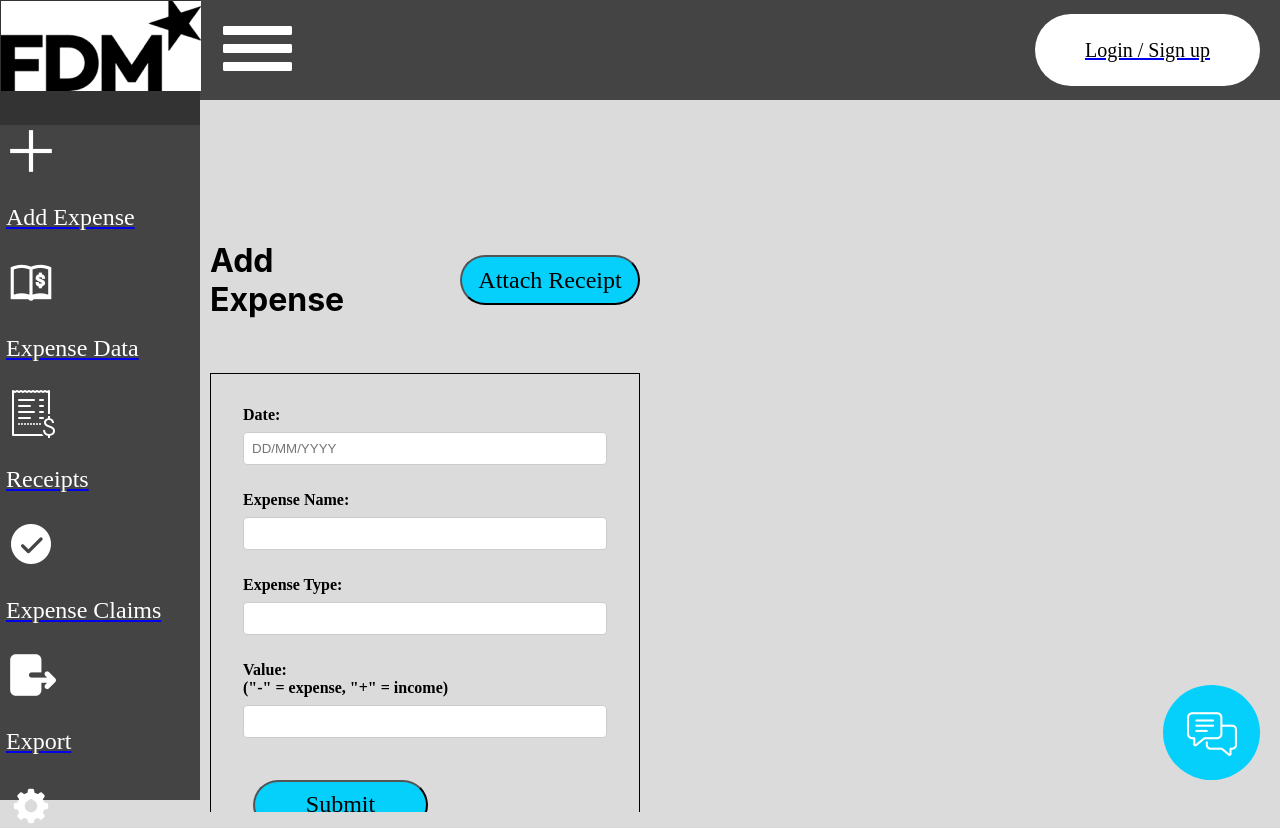
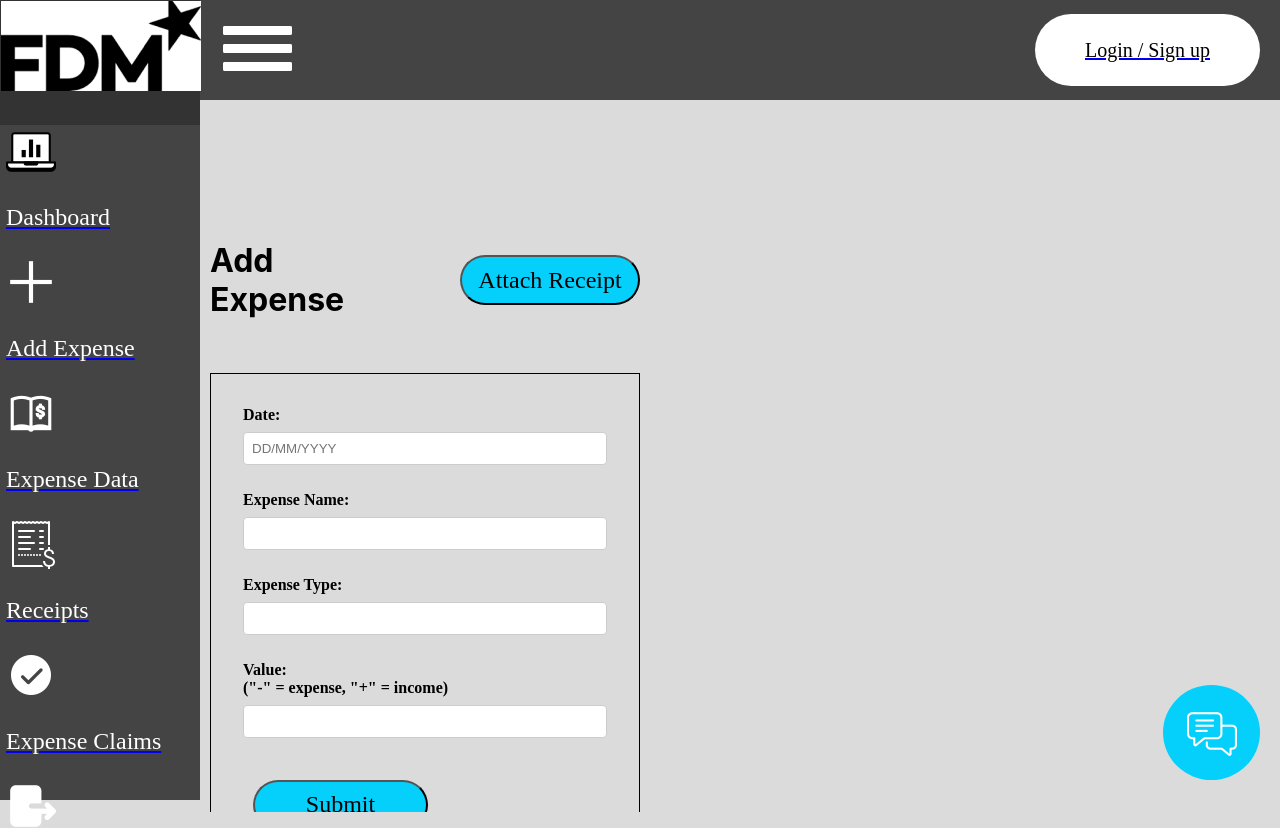
Before and after one commit to Maestrowski/fdm-expense-app, a React (Create React App) app: page /add-expense in a window 1280 px wide. Shown: the top 828 px of the page. Built offline with nearby package versions, Linux system fonts and the light colour scheme.

Commit message:
Introduced a dashboard

```diff
--- a/src/App.js
+++ b/src/App.js
@@ -5,6 +5,7 @@ import LeftBar from './components/LeftBar';
 import Chatbox from './components/Chatbox';
 import Popup from './components/Popup';
 import { BrowserRouter as Router, Route, Routes } from 'react-router-dom';
+import Dashboard from './page/Dashboard';
 import AddExpense from './page/AddExpense';
 import ExpenseData from './page/ExpenseData';
 import Receipts from './page/Receipts';
@@ -42,6 +43,7 @@ function App() {
         <div className='main-content'>
         <Routes> {/* Define routes inside the Switch component */}
           <Route path='/' element={<div></div>}/>
+          <Route path="/dashboard" element={<Dashboard />}/>
           <Route path="/add-expense" element={<AddExpense />} />{' '}
           <Route path="/expense-data" element={<ExpenseData />} />{' '}
           <Route path="/receipts" element={<Receipts />} />{' '}
--- a/src/components/LeftBar.js
+++ b/src/components/LeftBar.js
@@ -13,6 +13,12 @@ const LeftBar = ({isOpen}) => {
       <div className='nav-item' onClick={handleLogoClick}>
         <img src={`icons/Logo.png`} className='nav-logo'/>
       </div>
+      <Link to ="/dashboard">
+        <div className='nav-item'>
+        <img src={`icons/Dashboard.png`} className='nav-icon'/>
+        <p className='item-title'>Dashboard</p>
+        </div>
+      </Link>
       <Link to ="/add-expense">
         <div className='nav-item'>
         <img src={`icons/Plus.png`} className='nav-icon'/>
--- a/src/page/AddExpense.js
+++ b/src/page/AddExpense.js
@@ -31,16 +31,6 @@ const AddExpense = () => {
         setValue('');
         setSelectedFile(null);
     };
-
-    const handleExpenseClaim = (e) => {
-        e.preventDefault();
-        console.log('Expense Claim Sent:', { date, expenseName, expenseType, value});
-        setDate('');
-        setExpenseName('');
-        setExpenseType('');
-        setValue('');
-        setSelectedFile(null);
-    }
 
     const handleAttachReceipt = () => {
         fileInputRef.current.click();
@@ -114,7 +104,6 @@ const AddExpense = () => {
                 onChange={handleFileChange}
                 />
                 <button className='submit-expense'>Submit</button>
-                <button className='submit-btn' onClick={handleExpenseClaim}>Expense Claim</button>
             </form>
         </div>
     </div>
--- /dev/null
+++ b/src/page/Dashboard.js
@@ -0,0 +1,11 @@
+import React from 'react'
+
+const Dashboard = () => {
+  return (
+    <div>
+
+    </div>
+  )
+}
+
+export default Dashboard
```
Also changed, not shown: public/icons/Dashboard.png (added), src/page/Dashboard.css (added).
